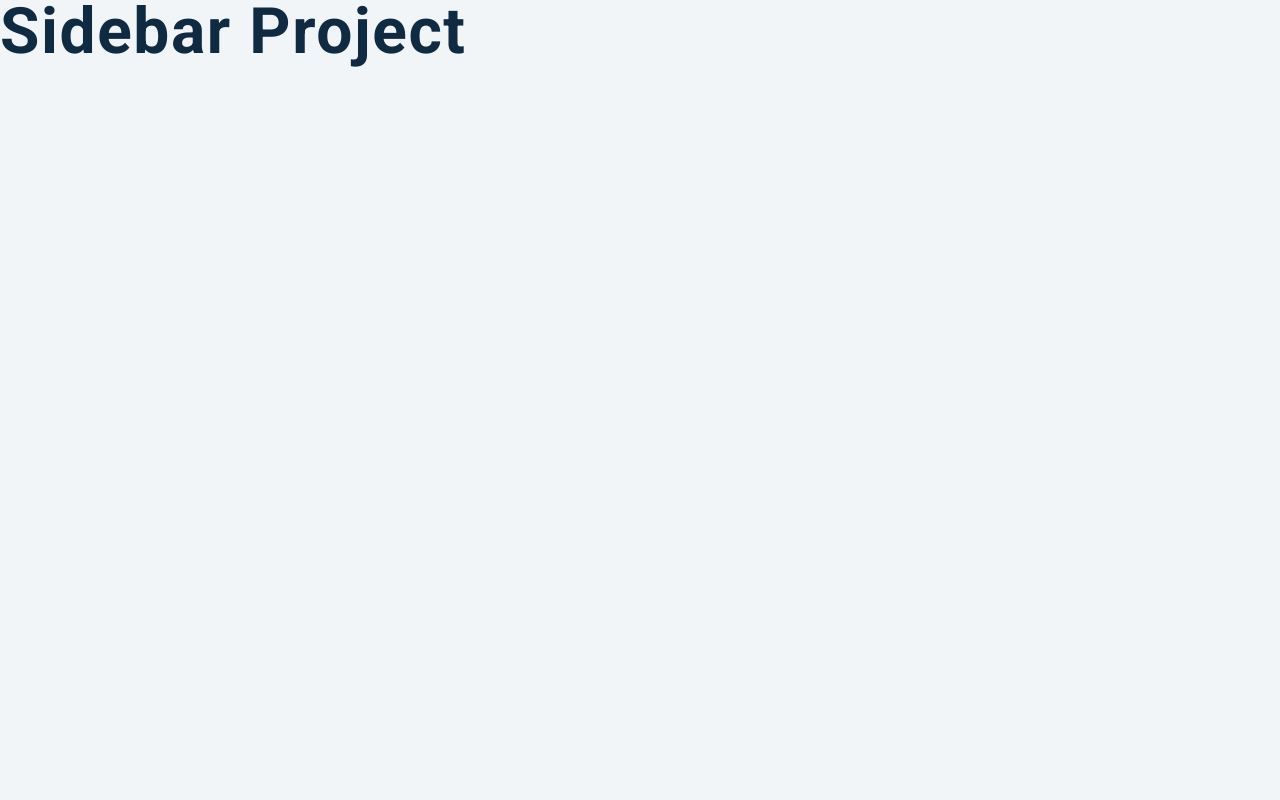
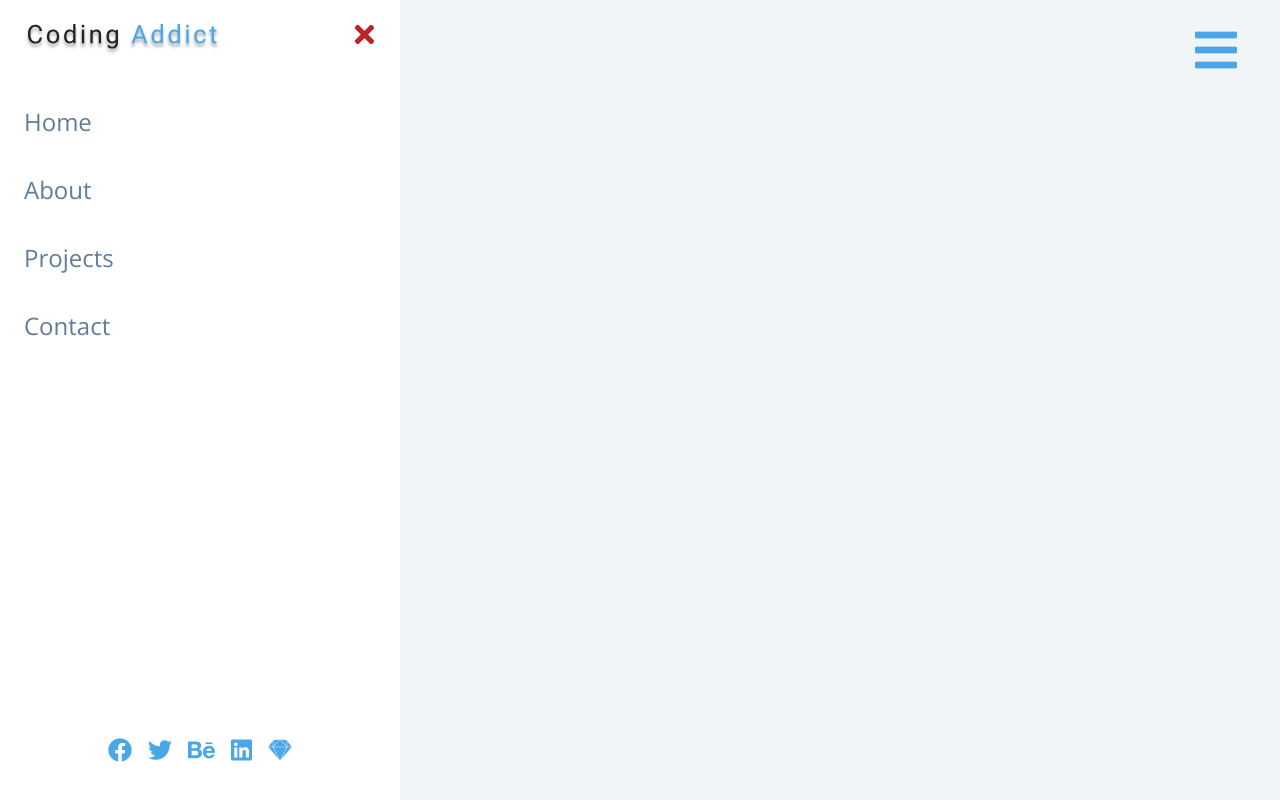
Before and after one commit to omatheusmesmo/projetos-basicos, a plain HTML site: page JavaScript (John-Smilga)/05-sidebar/setup/index.html in a window 1280 px wide. Drawn offline with nearby package versions, Linux system fonts and the light colour scheme.

Commit message:
projeto 5

```diff
--- a/JavaScript (John-Smilga)/05-sidebar/setup/app.js
+++ b/JavaScript (John-Smilga)/05-sidebar/setup/app.js
@@ -0,0 +1,16 @@
+const toggleBtn = document.querySelector(".sidebar-toggle");
+const closeBtn = document.querySelector(".close-btn");
+const sidebar = document.querySelector(".sidebar");
+
+toggleBtn.addEventListener("click", function () {
+    // if (sidebar.classList.contains("show-sidebar")) {
+    //   sidebar.classList.remove("show-sidebar");
+    // } else {
+    //   sidebar.classList.add("show-sidebar");
+    // }
+    sidebar.classList.toggle("show-sidebar");
+});
+
+closeBtn.addEventListenner("click", function () {
+    sidebar.classList.remove("show-sidebar");
+});
--- a/JavaScript (John-Smilga)/05-sidebar/setup/index.html
+++ b/JavaScript (John-Smilga)/05-sidebar/setup/index.html
@@ -14,7 +14,58 @@
     <link rel="stylesheet" href="styles.css" />
   </head>
   <body>
-    <h1>sidebar project</h1>
+    <button class="sidebar-toggle">
+      <i class="fas fa-bars"></i>
+    </button>
+    <aside class="sidebar">
+      <div class="sidebar-header">
+        <img src="logo.svg" class="logo" alt="" />
+        <button class="close-btn"><i class="fas fa-times"></i></button>
+      </div>
+      <!-- links -->
+      <ul class="links">
+        <li>
+          <a href="index.html">home</a>
+        </li>
+        <li>
+          <a href="about.html">about</a>
+        </li>
+        <li>
+          <a href="projects.html">projects</a>
+        </li>
+        <li>
+          <a href="contact.html">contact</a>
+        </li>
+      </ul>
+      <!-- social media -->
+      <ul class="social-icons">
+        <li>
+          <a href="https://www.twitter.com">
+            <i class="fab fa-facebook"></i>
+          </a>
+        </li>
+        <li>
+          <a href="https://www.twitter.com">
+            <i class="fab fa-twitter"></i>
+          </a>
+        </li>
+        <li>
+          <a href="https://www.twitter.com">
+            <i class="fab fa-behance"></i>
+          </a>
+        </li>
+        <li>
+          <a href="https://www.twitter.com">
+            <i class="fab fa-linkedin"></i>
+          </a>
+        </li>
+        <li>
+          <a href="https://www.twitter.com">
+            <i class="fab fa-sketch"></i>
+          </a>
+        </li>
+      </ul>
+    </aside>
     <!-- javascript -->
     <script src="app.js"></script>
   </body>
```
